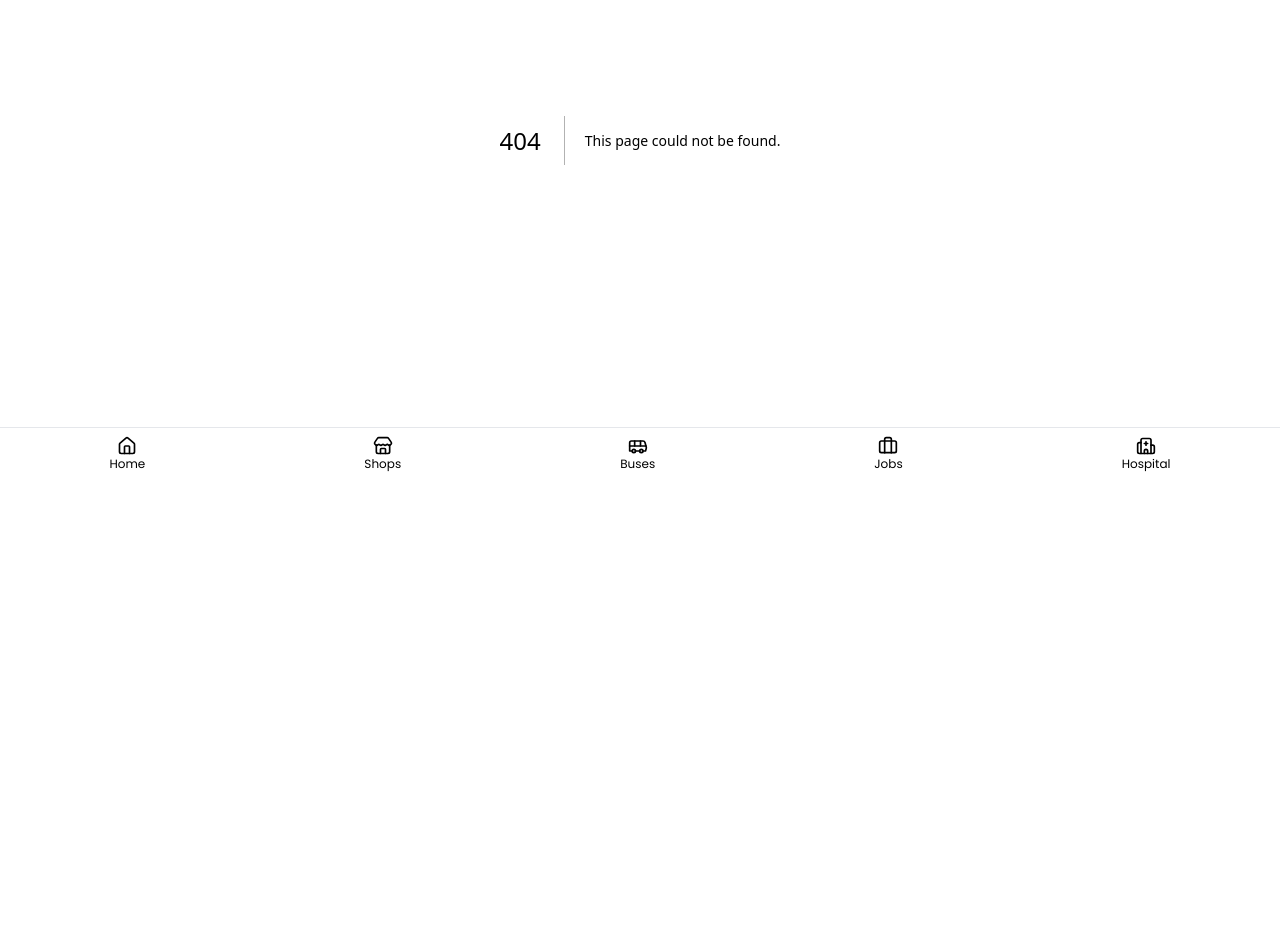
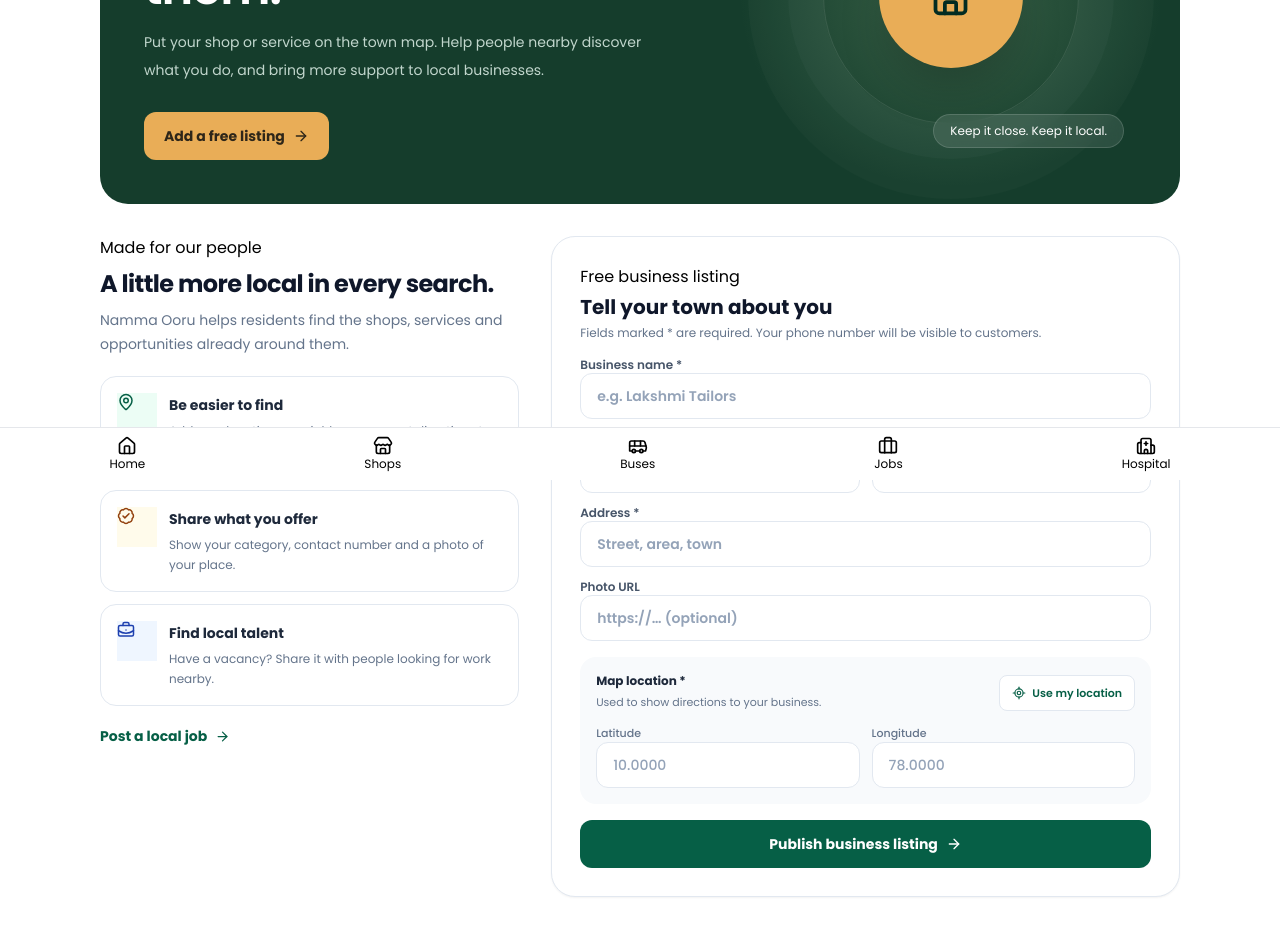
Before and after one commit to arumansalik/Smart-Town-Information-Portal, a Next.js app: page /business in a window 1280 px wide. Before the commit this address had no page. Shown: the part 320-1256 px from the top of the page. Before the commit the page ends 940 px from the top, so only its background shows below. Built offline with nearby package versions, Linux system fonts and the light colour scheme.

Commit message:
Updated the business page

```diff
--- /dev/null
+++ b/src/app/business/page.tsx
@@ -0,0 +1,73 @@
+"use client";
+
+import { FormEvent, useState } from "react";
+import Link from "next/link";
+import { ArrowRight, BadgeCheck, BriefcaseBusiness, LocateFixed, MapPin, Store } from "lucide-react";
+
+type ListingForm = { name: string; category: string; address: string; phone: string; photo: string; latitude: string; longitude: string };
+const initialForm: ListingForm = { name: "", category: "", address: "", phone: "", photo: "", latitude: "", longitude: "" };
+
+export default function BusinessPage() {
+  const [form, setForm] = useState(initialForm);
+  const [status, setStatus] = useState("");
+  const [submitting, setSubmitting] = useState(false);
+  const [locating, setLocating] = useState(false);
+
+  function useMyLocation() {
+    if (!navigator.geolocation) { setStatus("Location is unavailable in this browser. Enter map coordinates below."); return; }
+    setLocating(true);
+    navigator.geolocation.getCurrentPosition(
+      ({ coords }) => { setForm((current) => ({ ...current, latitude: coords.latitude.toString(), longitude: coords.longitude.toString() })); setLocating(false); setStatus("Location added. Review it before publishing."); },
+      () => { setLocating(false); setStatus("We could not access your location. You can enter coordinates manually."); },
+      { enableHighAccuracy: false, timeout: 10000 },
+    );
+  }
+
+  async function submit(event: FormEvent<HTMLFormElement>) {
+    event.preventDefault(); setStatus(""); setSubmitting(true);
+    try {
+      const response = await fetch("/api/shops", { method: "POST", headers: { "Content-Type": "application/json" }, body: JSON.stringify({ name: form.name, category: form.category.toLowerCase().trim(), address: form.address, phone: form.phone, photo: form.photo, location: { latitude: Number(form.latitude), longitude: Number(form.longitude) } }) });
+      if (!response.ok) throw new Error("We could not publish this listing. Please check the details and try again.");
+      setStatus("Your business is now listed. Neighbours can find it in local shops."); setForm(initialForm);
+    } catch (error) { setStatus(error instanceof Error ? error.message : "Something went wrong. Please try again."); }
+    finally { setSubmitting(false); }
+  }
+
+  const field = "w-full rounded-xl border border-slate-200 bg-white px-4 py-3 text-sm text-slate-800 outline-none transition placeholder:text-slate-400 focus:border-emerald-600 focus:ring-2 focus:ring-emerald-100";
+
+  return <div className="mx-auto max-w-[1080px] space-y-8 py-8 sm:py-12">
+    <section className="grid overflow-hidden rounded-[28px] bg-[#153d2c] text-white md:grid-cols-[1.15fr_.85fr]">
+      <div className="p-7 sm:p-11"><div className="eyebrow !text-emerald-200">Local business, local reach</div><h1 className="mt-3 max-w-xl text-4xl font-semibold tracking-tight sm:text-5xl">Good things grow when neighbours find them.</h1><p className="mt-4 max-w-lg text-sm leading-7 text-emerald-50/80">Put your shop or service on the town map. Help people nearby discover what you do, and bring more support to local businesses.</p><a href="#add-listing" className="mt-7 inline-flex min-h-12 items-center gap-2 rounded-xl bg-[#e9ad57] px-5 text-sm font-bold text-[#2e2619]">Add a free listing <ArrowRight size={16} /></a></div>
+      <div className="relative hidden min-h-[320px] items-center justify-center overflow-hidden bg-[radial-gradient(ellipse_at_center,rgba(144,184,135,.3),transparent_65%)] md:flex"><div className="absolute h-64 w-64 rounded-full border border-white/10 shadow-[0_0_0_35px_rgba(255,255,255,.025),0_0_0_75px_rgba(255,255,255,.02)]"/><div className="relative grid h-36 w-36 place-items-center rounded-full bg-[#e9ad57] text-emerald-950 shadow-2xl"><Store size={45} /></div><span className="absolute bottom-14 right-14 rounded-full border border-white/15 bg-white/10 px-4 py-2 text-xs backdrop-blur">Keep it close. Keep it local.</span></div>
+    </section>
+
+    <section className="grid gap-8 lg:grid-cols-[.8fr_1.2fr]" id="add-listing">
+      <div className="space-y-5">
+        <div><div className="eyebrow">Made for our people</div><h2 className="mt-2 text-2xl font-bold tracking-tight text-slate-900">A little more local in every search.</h2><p className="mt-2 text-sm leading-6 text-slate-500">Namma Ooru helps residents find the shops, services and opportunities already around them.</p></div>
+        <div className="space-y-3">
+          <div className="flex gap-3 rounded-2xl border border-slate-200 bg-white p-4"><span className="quick-icon h-10 w-10 shrink-0 bg-emerald-50 text-emerald-800"><MapPin size={18} /></span><div><strong className="text-sm text-slate-800">Be easier to find</strong><p className="mb-0 mt-1 text-xs leading-5 text-slate-500">Add your location so neighbours can get directions to your door.</p></div></div>
+          <div className="flex gap-3 rounded-2xl border border-slate-200 bg-white p-4"><span className="quick-icon h-10 w-10 shrink-0 bg-amber-50 text-amber-800"><BadgeCheck size={18} /></span><div><strong className="text-sm text-slate-800">Share what you offer</strong><p className="mb-0 mt-1 text-xs leading-5 text-slate-500">Show your category, contact number and a photo of your place.</p></div></div>
+          <div className="flex gap-3 rounded-2xl border border-slate-200 bg-white p-4"><span className="quick-icon h-10 w-10 shrink-0 bg-blue-50 text-blue-800"><BriefcaseBusiness size={18} /></span><div><strong className="text-sm text-slate-800">Find local talent</strong><p className="mb-0 mt-1 text-xs leading-5 text-slate-500">Have a vacancy? Share it with people looking for work nearby.</p></div></div>
+        </div>
+        <Link href="/post-job" className="inline-flex items-center gap-2 text-sm font-bold text-emerald-800">Post a local job <ArrowRight size={15} /></Link>
+      </div>
+
+      <form onSubmit={submit} className="space-y-4 rounded-[24px] border border-slate-200 bg-white p-5 shadow-sm sm:p-7">
+        <div><div className="eyebrow">Free business listing</div><h2 className="mt-1 text-xl font-bold text-slate-900">Tell your town about you</h2><p className="mt-1 text-xs text-slate-500">Fields marked * are required. Your phone number will be visible to customers.</p></div>
+        <div className="grid gap-3 sm:grid-cols-2">
+          <label className="space-y-1.5 text-xs font-semibold text-slate-600 sm:col-span-2">Business name *<input className={field} required value={form.name} onChange={(e) => setForm({ ...form, name: e.target.value })} placeholder="e.g. Lakshmi Tailors" /></label>
+          <label className="space-y-1.5 text-xs font-semibold text-slate-600">Category *<input className={field} required value={form.category} onChange={(e) => setForm({ ...form, category: e.target.value })} placeholder="e.g. tailor, groceries" /></label>
+          <label className="space-y-1.5 text-xs font-semibold text-slate-600">Phone number *<input className={field} required type="tel" value={form.phone} onChange={(e) => setForm({ ...form, phone: e.target.value })} placeholder="A number customers can call" /></label>
+          <label className="space-y-1.5 text-xs font-semibold text-slate-600 sm:col-span-2">Address *<input className={field} required value={form.address} onChange={(e) => setForm({ ...form, address: e.target.value })} placeholder="Street, area, town" /></label>
+          <label className="space-y-1.5 text-xs font-semibold text-slate-600 sm:col-span-2">Photo URL <input className={field} type="url" value={form.photo} onChange={(e) => setForm({ ...form, photo: e.target.value })} placeholder="https://… (optional)" /></label>
+        </div>
+        <div className="rounded-2xl bg-slate-50 p-4">
+          <div className="mb-3 flex flex-wrap items-center justify-between gap-2"><div><strong className="block text-xs text-slate-800">Map location *</strong><span className="text-[11px] text-slate-500">Used to show directions to your business.</span></div><button type="button" onClick={useMyLocation} disabled={locating} className="inline-flex min-h-9 items-center gap-1.5 rounded-lg border border-slate-200 bg-white px-3 text-[11px] font-semibold text-emerald-800 disabled:opacity-50"><LocateFixed size={14} />{locating ? "Finding…" : "Use my location"}</button></div>
+          <div className="grid grid-cols-2 gap-3"><label className="space-y-1 text-[11px] font-medium text-slate-500">Latitude<input className={field} required type="number" step="any" value={form.latitude} onChange={(e) => setForm({ ...form, latitude: e.target.value })} placeholder="10.0000" /></label><label className="space-y-1 text-[11px] font-medium text-slate-500">Longitude<input className={field} required type="number" step="any" value={form.longitude} onChange={(e) => setForm({ ...form, longitude: e.target.value })} placeholder="78.0000" /></label></div>
+        </div>
+        {status && <p aria-live="polite" className={`rounded-xl p-3 text-xs ${status.startsWith("Your business") ? "bg-emerald-50 text-emerald-800" : "bg-amber-50 text-amber-900"}`}>{status}</p>}
+        <button disabled={submitting} type="submit" className="flex min-h-12 w-full items-center justify-center gap-2 rounded-xl bg-emerald-800 px-5 text-sm font-bold text-white transition hover:bg-emerald-900 disabled:opacity-60">{submitting ? "Publishing…" : "Publish business listing"}<ArrowRight size={16} /></button>
+      </form>
+    </section>
+  </div>;
+}
```
